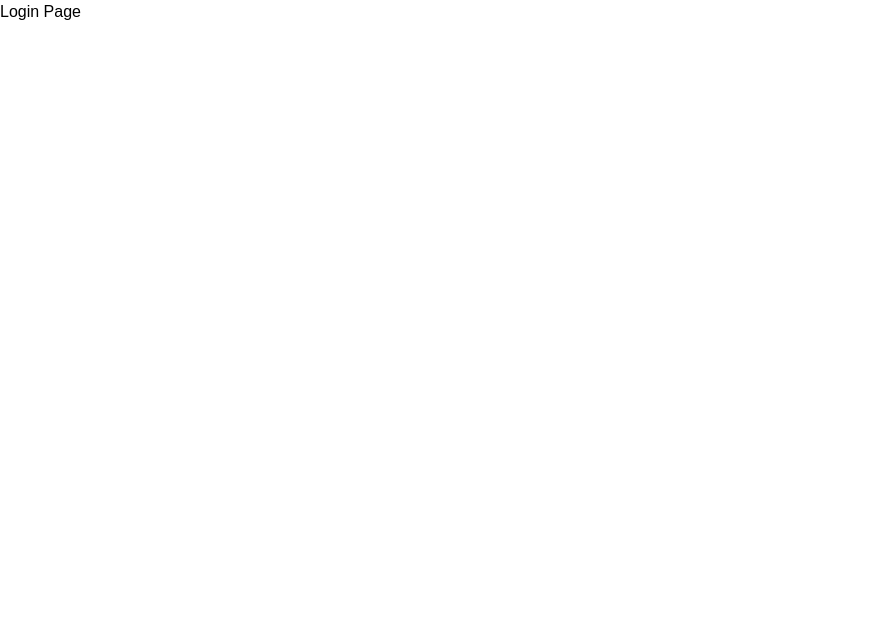
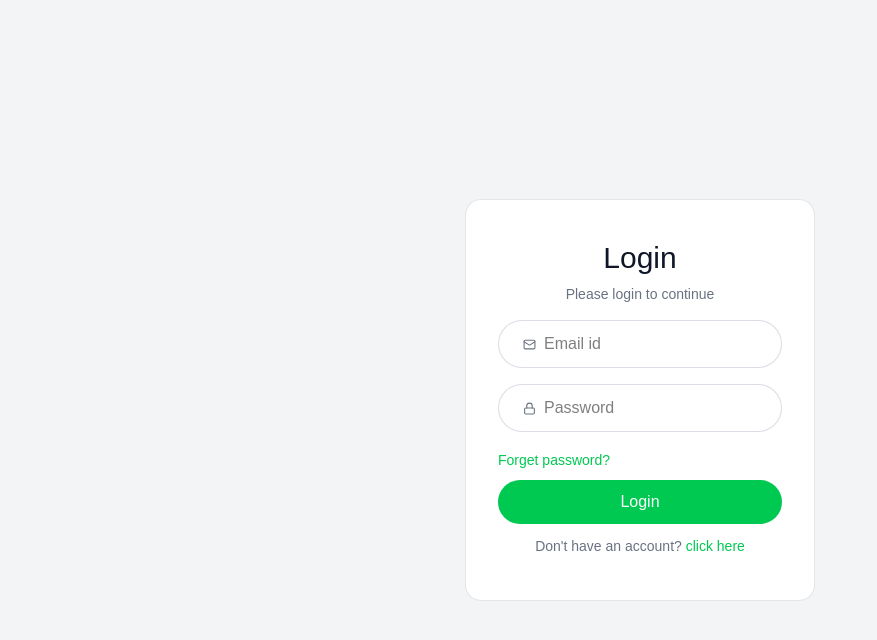
Before and after one commit to sarvaiya-sunil/AI-Resume-Builder, a React (Vite) app in the folder client/: page /login in a window 1280 px wide. Shown: the top 640 px of the page, without its empty margins (0-877 px from the left). Built offline with nearby package versions, Linux system fonts and the light colour scheme.

Commit message:
login & signup page

```diff
--- a/client/src/pages/Login.jsx
+++ b/client/src/pages/Login.jsx
@@ -1,9 +1,99 @@
-import React from "react";
+import React, { useState } from "react";
+import { Mail, User2Icon, Lock } from "lucide-react";
 
 const Login = () => {
+  const query = new URLSearchParams(window.location.search);
+  const urlState = query.get("state");
+
+  const [state, setState] = useState(urlState || "login");
+
+  const [formData, setFormData] = useState({
+    name: "",
+    email: "",
+    password: "",
+  });
+
+  const handleSubmit = async (e) => {
+    e.preventDefault();
+  };
+
+  const handleChange = (e) => {
+    const { name, value } = e.target;
+    setFormData((prev) => ({ ...prev, [name]: value }));
+  };
   return (
-    <div>
-      <h1>Login Page</h1>
+    <div className="flex justify-center items-center min-h-screen bg-gray-100">
+      <form
+        onSubmit={handleSubmit}
+        className="sm:w-[350px] w-full text-center border border-gray-300/60 rounded-2xl px-8 bg-white"
+      >
+        <h1 className="text-gray-900 text-3xl mt-10 font-medium">
+          {state === "login" ? "Login" : "Sign up"}
+        </h1>
+        <p className="text-gray-500 text-sm mt-2">Please {state} to continue</p>
+        {state !== "login" && (
+          <div className="flex items-center mt-6 w-full bg-white border border-gray-300/80 h-12 rounded-full overflow-hidden pl-6 gap-2">
+            <User2Icon size={16} color="#6B7280" />
+            <input
+              type="text"
+              name="name"
+              placeholder="Name"
+              className="border-none outline-none ring-0"
+              value={formData.name}
+              onChange={handleChange}
+              required
+            />
+          </div>
+        )}
+        <div className="flex items-center w-full mt-4 bg-white border border-gray-300/80 h-12 rounded-full overflow-hidden pl-6 gap-2">
+          <Mail size={13} color="#6B7280" />
+          <input
+            type="email"
+            name="email"
+            placeholder="Email id"
+            className="border-none outline-none ring-0"
+            value={formData.email}
+            onChange={handleChange}
+            required
+          />
+        </div>
+        <div className="flex items-center mt-4 w-full bg-white border border-gray-300/80 h-12 rounded-full overflow-hidden pl-6 gap-2">
+          <Lock size={13} color="#6B7280" />
+          <input
+            type="password"
+            name="password"
+            placeholder="Password"
+            className="border-none outline-none ring-0"
+            value={formData.password}
+            onChange={handleChange}
+            required
+          />
+        </div>
+        <div className="mt-4 text-left text-green-500">
+          <button className="text-sm" type="reset">
+            Forget password?
+          </button>
+        </div>
+        <button
+          type="submit"
+          className="mt-2 w-full h-11 rounded-full text-white bg-green-500 hover:opacity-90 transition-opacity"
+        >
+          {state === "login" ? "Login" : "Sign up"}
+        </button>
+        <p
+          onClick={() =>
+            setState((prev) => (prev === "login" ? "register" : "login"))
+          }
+          className="text-gray-500 text-sm mt-3 mb-11"
+        >
+          {state === "login"
+            ? "Don't have an account?"
+            : "Already have an account?"}{" "}
+          <a href="#" className="text-green-500 hover:underline">
+            click here
+          </a>
+        </p>
+      </form>
     </div>
   );
 };
```
Also changed, not shown: client/src/components/Navbar.jsx (added).
